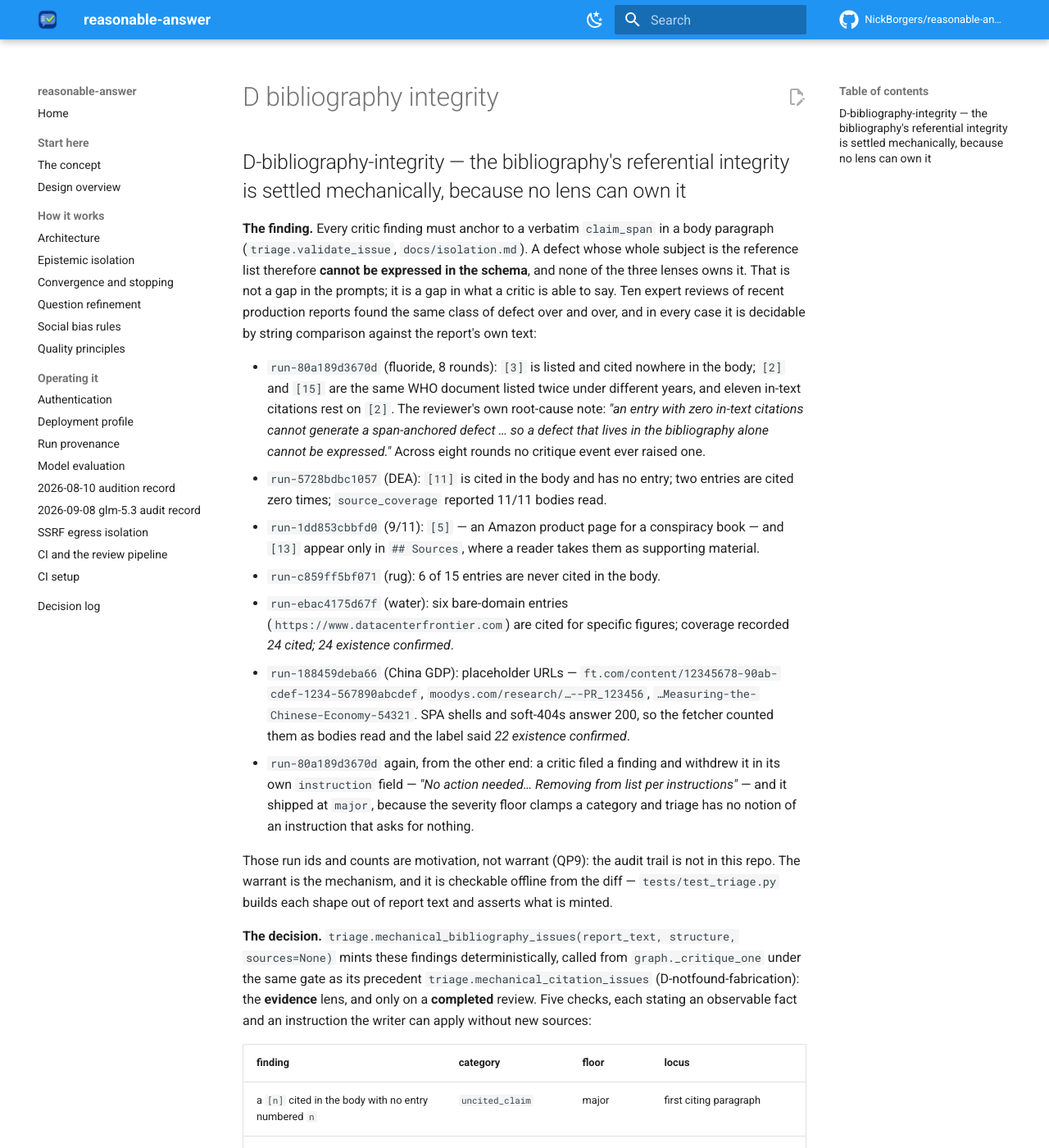
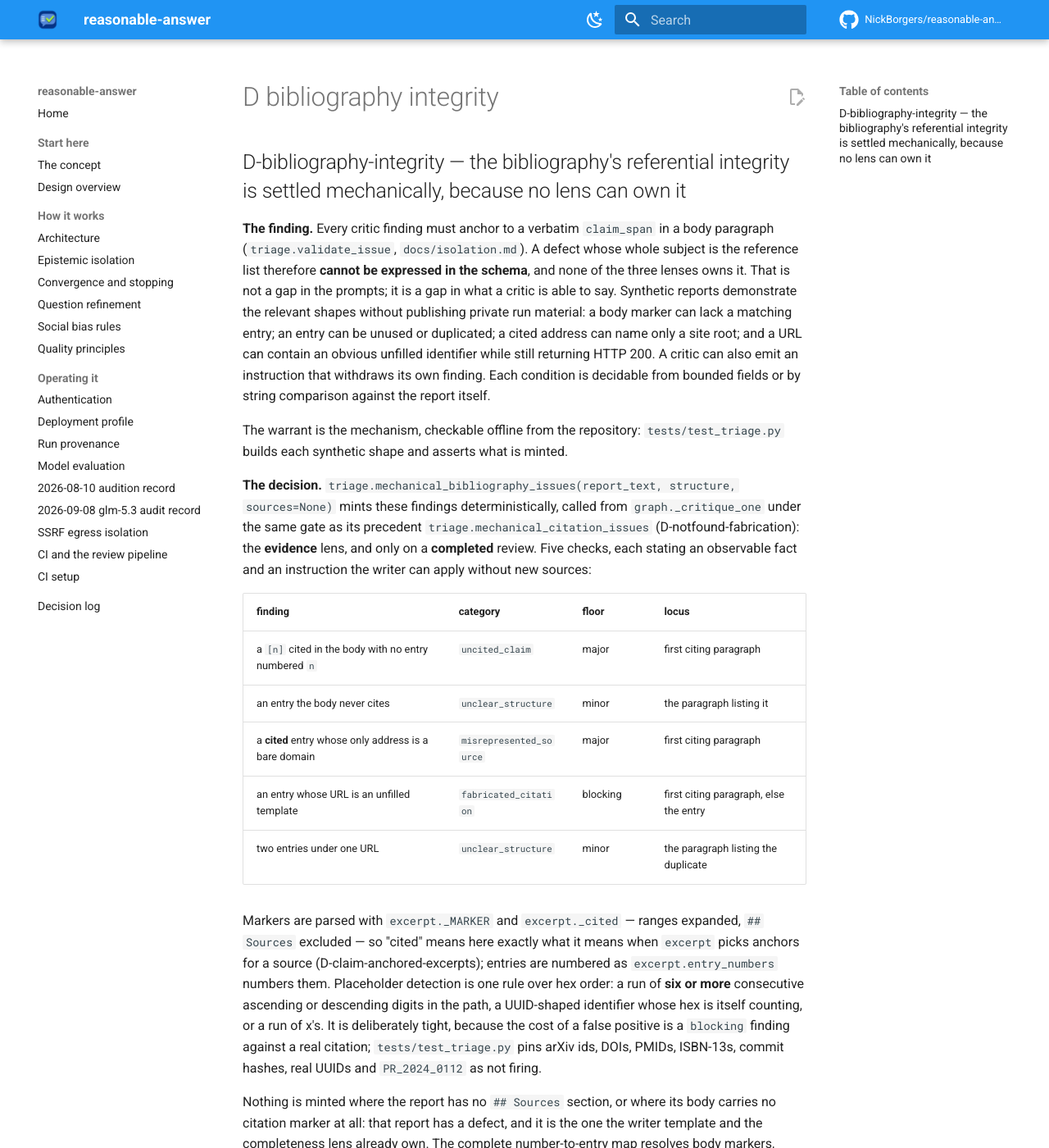
Before and after one commit to NickBorgers/reasonable-answer, an MkDocs documentation site: the page built from docs/decisions/D-bibliography-integrity.md, in a window 1280 px wide and 1400 px high. Shown: the whole window at 82% size. Built offline with MkDocs 1.6.1 and Material for MkDocs 9.7.7, drawn with Linux system fonts in a browser that asks for light colours; comment, search, counter and statistics services are not loaded; some of the changed text lies outside the part shown.

Commit message:
fix: address reviewer findings (cycle 1, cold)
Resolved five blockers: bibliography marker lookup now uses the complete entry map, schema-bound citation labels cover long numbers, architecture documents mechanical findings and filtering, and the decision page uses synthetic motivation only. Two withdrawal-control blockers remain for human design resolution because the PR explicitly intends that feature and the repository does not settle a safe replacement contract. Full offline tests and Ruff pass.

Addressed:
  - docs/docs-triage-lens-map-drift-1
  - docs/docs-public-private-run-details-1
  - test/test-boundary-1
  - invariant/inv-docs-drift-1
  - invariant/inv-entry-cap-false-positive-1

Skipped:
  - quality/qual-uncited-retreat-1
  - invariant/inv-withdraw-suppression-1

```diff
--- a/docs/decisions/D-bibliography-integrity.md
+++ b/docs/decisions/D-bibliography-integrity.md
@@ -3,34 +3,15 @@
 **The finding.** Every critic finding must anchor to a verbatim `claim_span` in a body paragraph
 (`triage.validate_issue`, `docs/isolation.md`). A defect whose whole subject is the reference list
 therefore **cannot be expressed in the schema**, and none of the three lenses owns it. That is not a
-gap in the prompts; it is a gap in what a critic is able to say. Ten expert reviews of recent
-production reports found the same class of defect over and over, and in every case it is decidable
-by string comparison against the report's own text:
+gap in the prompts; it is a gap in what a critic is able to say. Synthetic reports demonstrate the
+relevant shapes without publishing private run material: a body marker can lack a matching entry;
+an entry can be unused or duplicated; a cited address can name only a site root; and a URL can
+contain an obvious unfilled identifier while still returning HTTP 200. A critic can also emit an
+instruction that withdraws its own finding. Each condition is decidable from bounded fields or by
+string comparison against the report itself.
 
-* `run-80a189d3670d` (fluoride, 8 rounds): `[3]` is listed and cited nowhere in the body; `[2]` and
-  `[15]` are the same WHO document listed twice under different years, and eleven in-text citations
-  rest on `[2]`. The reviewer's own root-cause note: *"an entry with zero in-text citations cannot
-  generate a span-anchored defect … so a defect that lives in the bibliography alone cannot be
-  expressed."* Across eight rounds no critique event ever raised one.
-* `run-5728bdbc1057` (DEA): `[11]` is cited in the body and has no entry; two entries are cited zero
-  times; `source_coverage` reported 11/11 bodies read.
-* `run-1dd853cbbfd0` (9/11): `[5]` — an Amazon product page for a conspiracy book — and `[13]` appear
-  only in `## Sources`, where a reader takes them as supporting material.
-* `run-c859ff5bf071` (rug): 6 of 15 entries are never cited in the body.
-* `run-ebac4175d67f` (water): six bare-domain entries (`https://www.datacenterfrontier.com`) are
-  cited for specific figures; coverage recorded *24 cited; 24 existence confirmed*.
-* `run-188459deba66` (China GDP): placeholder URLs —
-  `ft.com/content/12345678-90ab-cdef-1234-567890abcdef`, `moodys.com/research/…--PR_123456`,
-  `…Measuring-the-Chinese-Economy-54321`. SPA shells and soft-404s answer 200, so the fetcher counted
-  them as bodies read and the label said *22 existence confirmed*.
-* `run-80a189d3670d` again, from the other end: a critic filed a finding and withdrew it in its own
-  `instruction` field — *"No action needed… Removing from list per instructions"* — and it shipped at
-  `major`, because the severity floor clamps a category and triage has no notion of an instruction
-  that asks for nothing.
-
-Those run ids and counts are motivation, not warrant (QP9): the audit trail is not in this repo. The
-warrant is the mechanism, and it is checkable offline from the diff — `tests/test_triage.py` builds
-each shape out of report text and asserts what is minted.
+The warrant is the mechanism, checkable offline from the repository: `tests/test_triage.py` builds
+each synthetic shape and asserts what is minted.
 
 **The decision.** `triage.mechanical_bibliography_issues(report_text, structure, sources=None)` mints
 these findings deterministically, called from `graph._critique_one` under the same gate as its
@@ -57,8 +38,9 @@ citation; `tests/test_triage.py` pins arXiv ids, DOIs, PMIDs, ISBN-13s, commit h
 
 Nothing is minted where the report has no `## Sources` section, or where its body carries no citation
 marker at all: that report has a defect, and it is the one the writer template and the completeness
-lens already own. At most `search.max_source_urls` entries are considered — the same
-anti-pathological ceiling, which must never bind on a real bibliography.
+lens already own. The complete number-to-entry map resolves body markers, while at most
+`search.max_source_urls` entries receive the per-entry checks and duplicate scan. This keeps the
+anti-pathological work ceiling from manufacturing missing-entry findings for valid later entries.
 
 **Sixth change, on the other side of triage.** `triage.withdraw_no_ops` drops a finding whose
 `instruction` matches a withdrawal (`no action (is )?(needed|required)`, `not a defect`,
@@ -110,26 +92,23 @@ category, would both be worse.
 * *A bibliography-scoped locus (`S<n>.B<m>`) so critics can point at entries.* A change to the locus
   schema, to `report.parse`, to `validate_issue`, to every critic prompt and to the audition rubric,
   in exchange for letting a model re-derive by judgement what string comparison settles. Worth
-  revisiting if judgement-shaped bibliography defects turn up; none of the ten reviews found one.
-* *Widen `fetch.coverage` to report these.* Coverage is a report and never a gate (docs/convergence.md);
-  a count that does not mint a defect does not get a report fixed. `run-ebac4175d67f`'s six bare
-  domains were already inside a coverage line reading *24 existence confirmed*.
-* *Fetch the placeholder URLs and let the 404 do the work.* The motivating case is exactly the one
-  where that fails: `ft.com` and `moodys.com` answer 200 with an SPA shell, so the fetcher counted the
-  placeholders as bodies read. The shape of the URL is the evidence, and it needs no network.
-* *Lower the placeholder digit-run threshold to five* so `…-Measuring-the-Chinese-Economy-54321`
-  fires. Rejected: five-digit ids are common in real URLs (a Moody's `PR_54321`, a CMS post id), and
-  a false positive here is `blocking`. That one entry is caught by the bare-domain and orphan checks
-  in other runs, and by a human in this one.
+  revisiting if judgement-shaped bibliography defects require it.
+* *Widen `fetch.coverage` to report these.* Coverage is a report and never a gate
+  (docs/convergence.md); a count that does not mint a defect does not get a report fixed.
+* *Fetch the placeholder URLs and let the 404 do the work.* An SPA shell or soft 404 can answer 200,
+  so status alone does not settle whether an obviously templated address is real. The shape of the
+  URL is the evidence, and it needs no network.
+* *Lower the placeholder digit-run threshold to five.* Rejected: five-digit ids are common in real
+  URLs, and a false positive here is `blocking`.
 
 **Deliberately not done.**
 
-* *Title / author / date agreement between the fetched body and the bibliography entry* — the
-  `run-80a189d3670d` `[3]` case is "not found **and** wrong date", and existence-vs-identity is a
-  fetch-path decision with its own evidence bar and its own failure modes (a redirect to a landing
-  page is not a retitled document). Named here so it is not mistaken for an oversight.
-* *Source independence* — the same authors, the same dataset, a work cited alongside its own chapter
-  as if independent (`run-5728bdbc1057`). Judgement, not mechanics; a lens question, not a string one.
+* *Title / author / date agreement between the fetched body and the bibliography entry* —
+  existence-vs-identity is a fetch-path decision with its own evidence bar and failure modes (a
+  redirect to a landing page is not a retitled document). Named here so it is not mistaken for an
+  oversight.
+* *Source independence* — shared authorship or data can make nominally separate entries dependent.
+  That is judgement, not mechanics; a lens question, not a string one.
 * *Any change to `fetch.coverage` counts or its label.* The counts keep meaning what
   D-observed-source-coverage says they mean; these findings are defects, and defects are a separate
   channel.
```
Also changed, not shown: docs/architecture.md (+6 -3 lines), 2 other files.
